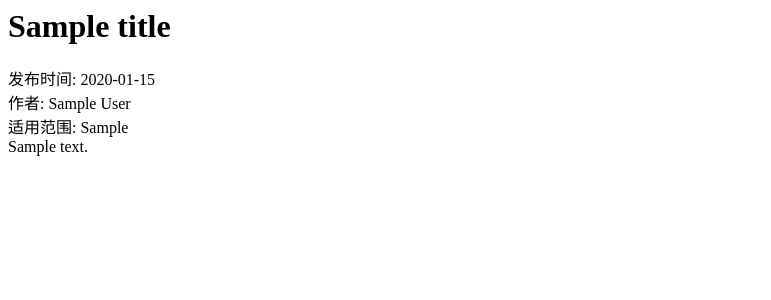
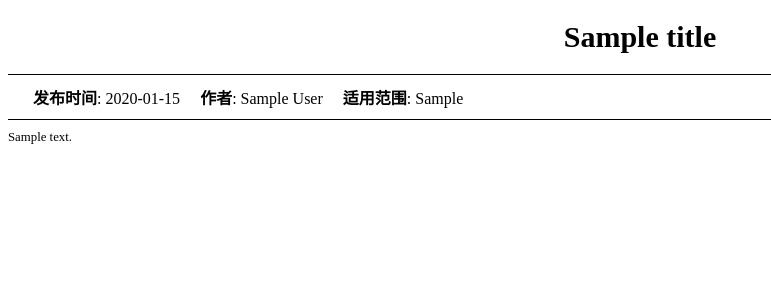
Before and after one commit to lifelonglearner127/tms-backend, a Django app: template tms/security/templates/security/policy.html in a window 1280 px wide. Shown: the top 300 px of the page, without its empty margins (0-771 px from the left). Run offline with Django 3.2, Linux system fonts and the light colour scheme; the template is opened without the code that fills it: most values are stand-ins (such as "Sample title", 1, 10 or a date in 2020); parts of the project's set-up code (start-up, migrations or seed data) failed here and were passed over.

Commit message:
update policy template

```diff
--- a/tms/security/templates/security/policy.html
+++ b/tms/security/templates/security/policy.html
@@ -1,14 +1,67 @@
-
+<html>
+  <head>
+    <meta name="viewport" content="width=device-width, initial-scale=1">
+    <style>
+      h1 {
+        text-align: center;
+        margin: 10px 0;
+        font-size: 30px;
+        padding: 10px;
+      }
+      .sub_wrap {
+        padding: 1.5em 0;
+        padding: 10px;
+        border-top: 1px solid #000000;
+        border-bottom: 1px solid #000000;
+        font-size: 1em;
+      }
+      .sub_wrap span {
+        font-weight: bold;
+        font-size: 1em;
+      }
+      .sub_content {
+        font-size: 0.8em;
+        clear: both;
+        padding: 10px 10px 10px 0;
+      }
+      .sub_wrap div {
+        float: none;
+      }
+      .clear {
+        clear: both;
+      }
+      @media screen and (min-width: 767px) {
+        .sub_wrap div {
+          float: left;
+          margin-right: 20px;
+        }
+        .sub_wrap div:first-child {
+          margin-left: 15px;
+        }
+        .clear {
+          clear: both;
+          float: none !important;
+        }
+      }
+    </style>
+  </head>
+  <body>
     <h1>{{title}}</h1>
+    <div class="sub_wrap">
       <div>
-发布时间: {{ published_on | date:'Y-m-d'}}
+        <span>发布时间</span>: {{ published_on | date:'Y-m-d'}}
       </div>
       <div>
-  作者: {{ author }}
+        <span>作者</span>: {{ author }}
       </div>
       <div>
-  适用范围: {{ policy_type }}
+        <span>适用范围</span>: {{ policy_type }}
       </div>
-<div>
+      <div class="clear"></div>
+    </div>
+
+    <div class="sub_content">
     {{content | safe}}
     </div>
+  </body>
+</html>
```
Lines whose indentation alone changed are shown as unchanged.
